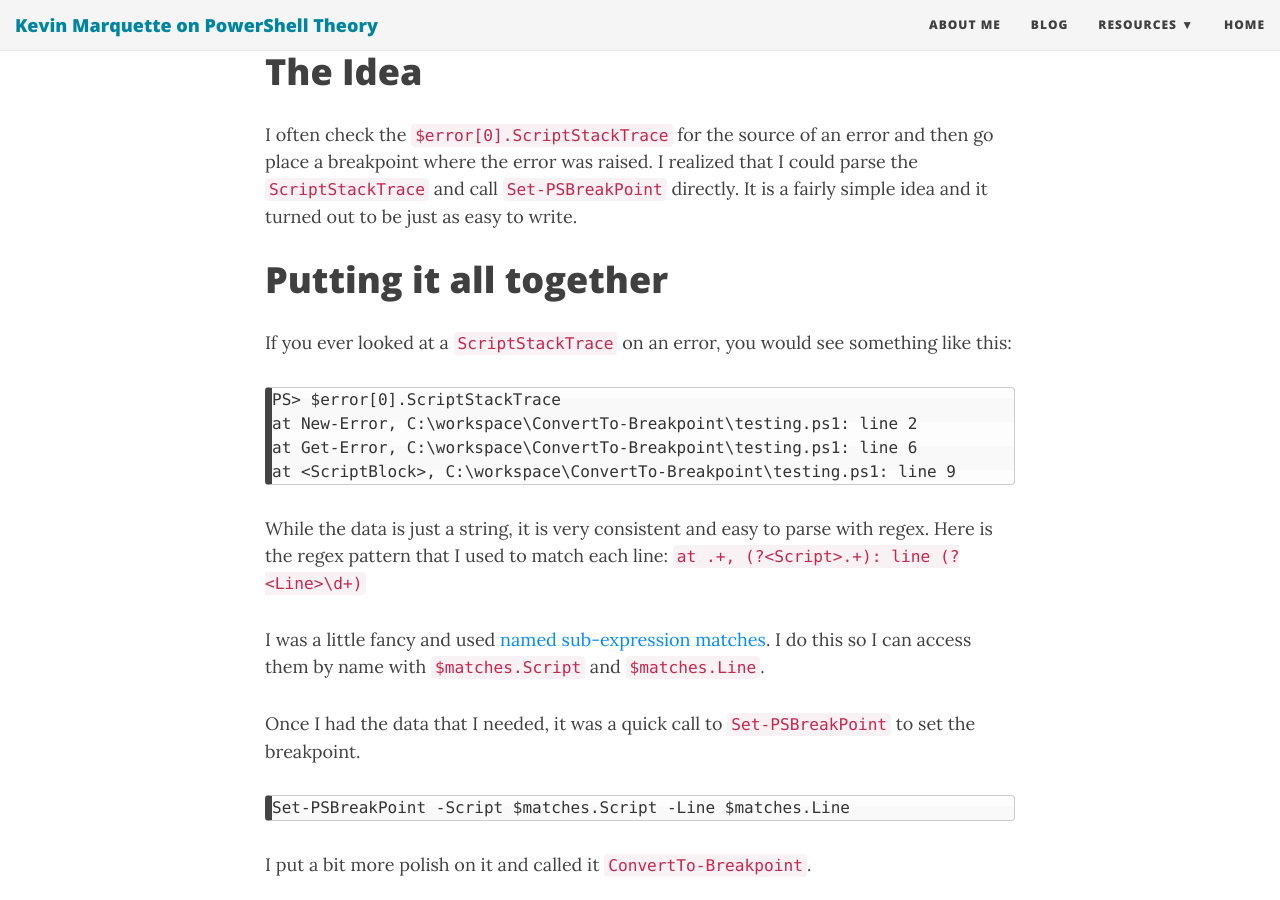
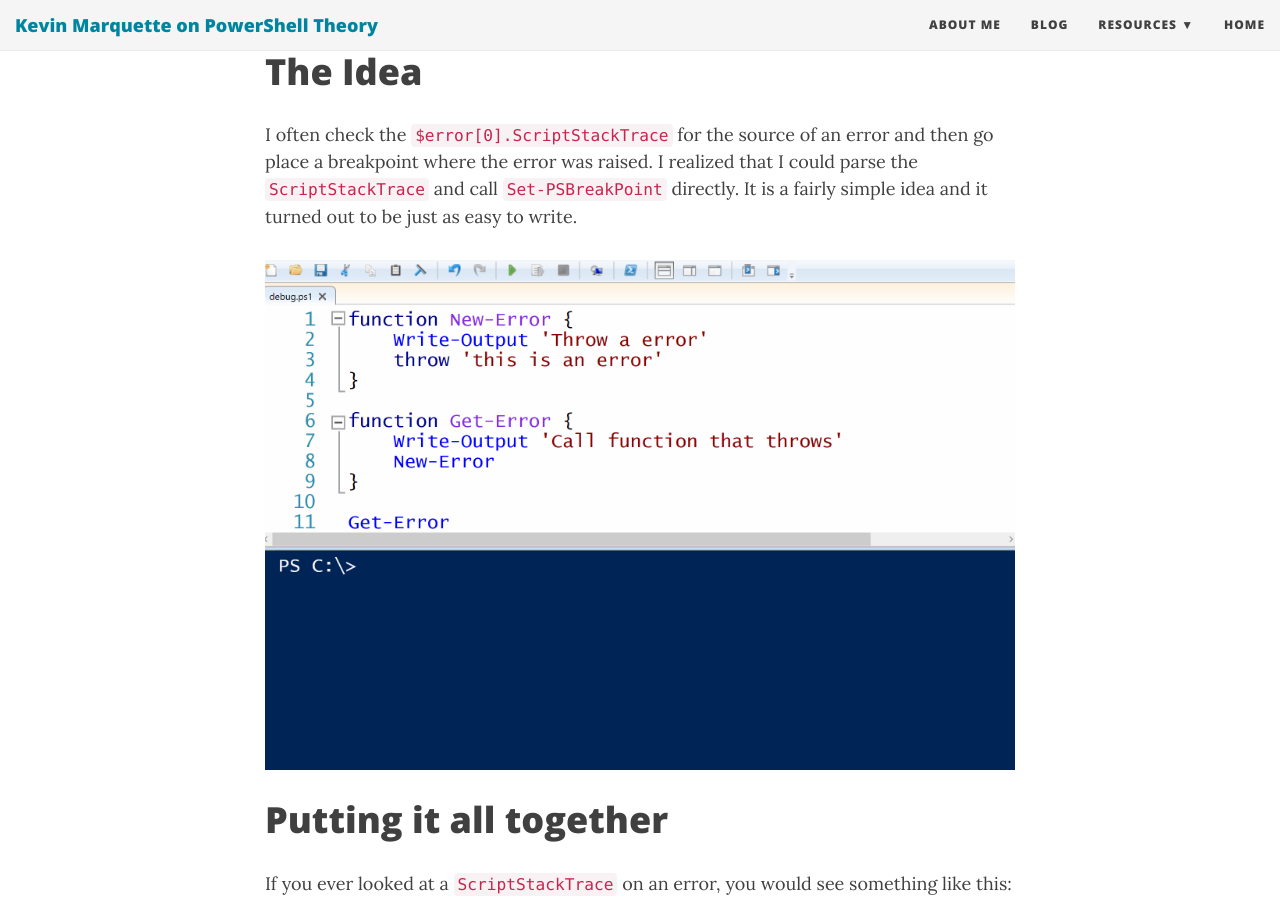
Before and after one commit to KevinMarquette/kevinmarquette.github.io, a Jekyll site: the page built from _posts/2018-04-18-Powershell-ConvertTo-Breakpoint.md, in a window 1280 px wide and 900 px high, scrolled down 720 px. Built offline with Jekyll 4.4.1, drawn with Linux system fonts in a browser that asks for light colours; nearby versions of some CDN libraries.

Commit message:
move gif

```diff
--- a/_posts/2018-04-18-Powershell-ConvertTo-Breakpoint.md
+++ b/_posts/2018-04-18-Powershell-ConvertTo-Breakpoint.md
@@ -18,6 +18,8 @@ One idea came to me while sitting in [Kirk Munro](https://twitter.com/Poshoholic
 # The Idea
 
 I often check the `$error[0].ScriptStackTrace` for the source of an error and then go place a breakpoint where the error was raised. I realized that I could parse the `ScriptStackTrace` and call `Set-PSBreakPoint` directly. It is a fairly simple idea and it turned out to be just as easy to write.
+
+![PSGraph](/img/ConvertTo-Breakpoint.gif)
 
 # Putting it all together
 
@@ -52,8 +54,6 @@ I even added `-All` as a switch to create a breakpoint at each point in the call
 
     $error[0] | ConvertTo-BreakPoint -All
 
-![PSGraph](/img/ConvertTo-Breakpoint.gif)
-
 # Where do I find it?
 
 This is already published in the PSGallery. You can install it and start experimenting with it right away.
```
